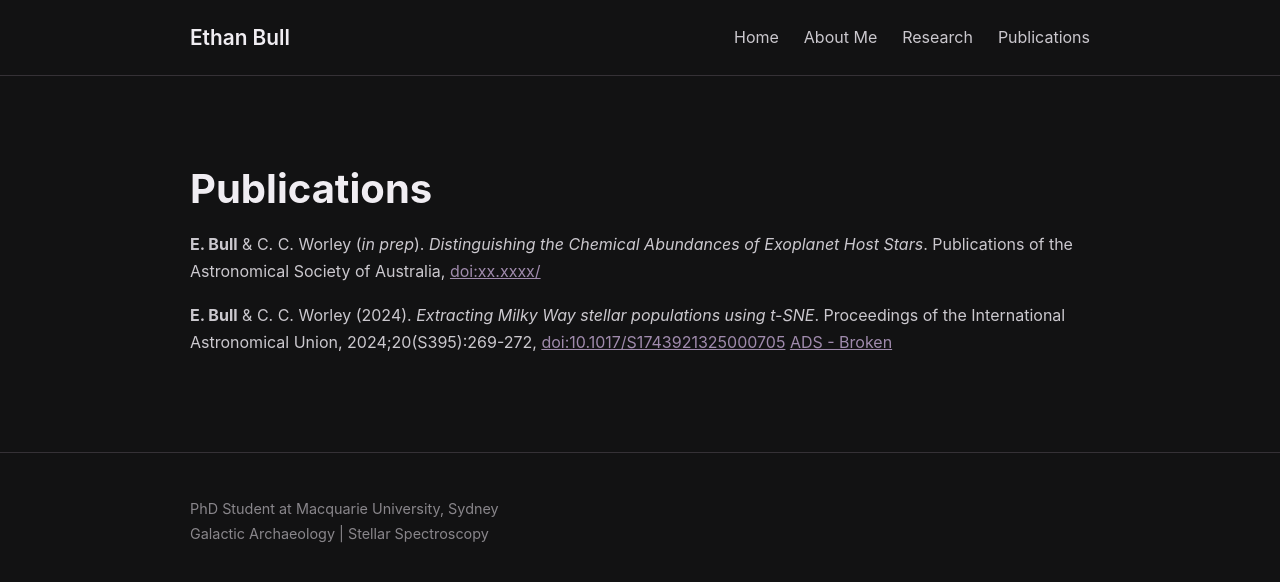
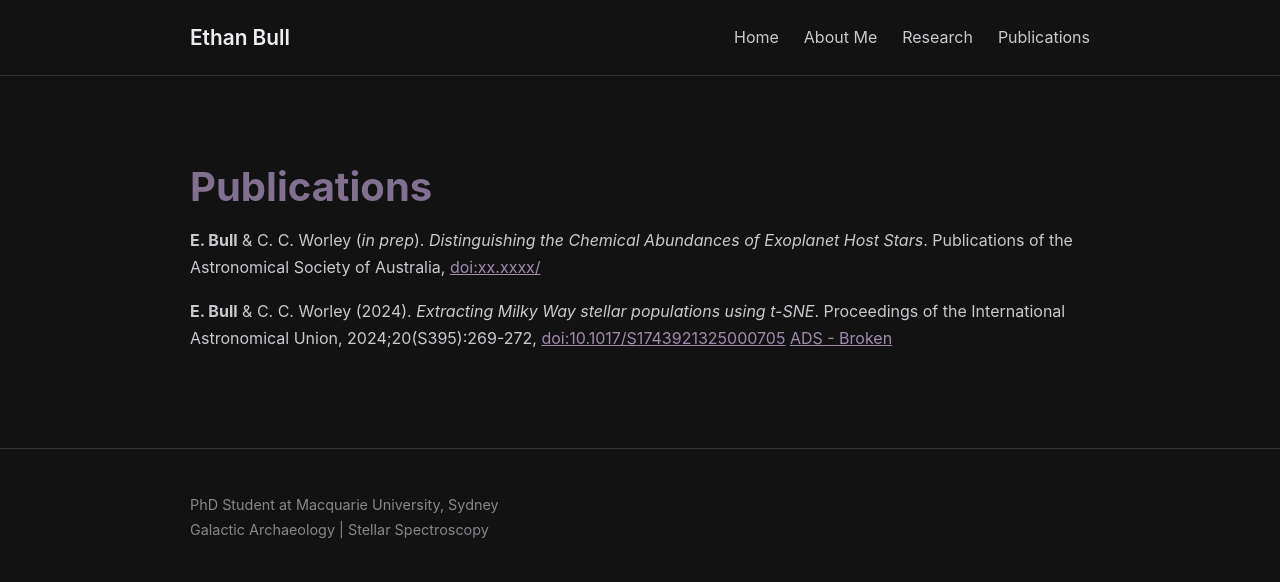
Before and after one commit to iBexal/ibexal.github.io, a Jekyll site: the page built from publications.md, in a window 1280 px wide. Shown: the top 582 px of the page. Built offline with Jekyll 4.4.1, drawn with Linux system fonts in a browser that asks for light colours.

Commit message:
change heading color

```diff
--- a/assets/css/style.css
+++ b/assets/css/style.css
@@ -90,7 +90,11 @@ main > .container {
     padding-top: 60px;
 }
 
-h1,
+h1 {
+    color: var(--accent);
+    line-height: 1.2;
+}
+
 h2,
 h3,
 h4 {
@@ -111,6 +115,9 @@ h3 {
     margin-top: 2rem;
 }
 
+.hero h1 {
+    color: var(--heading);
+}
 
 a {
     color: var(--link);
```
